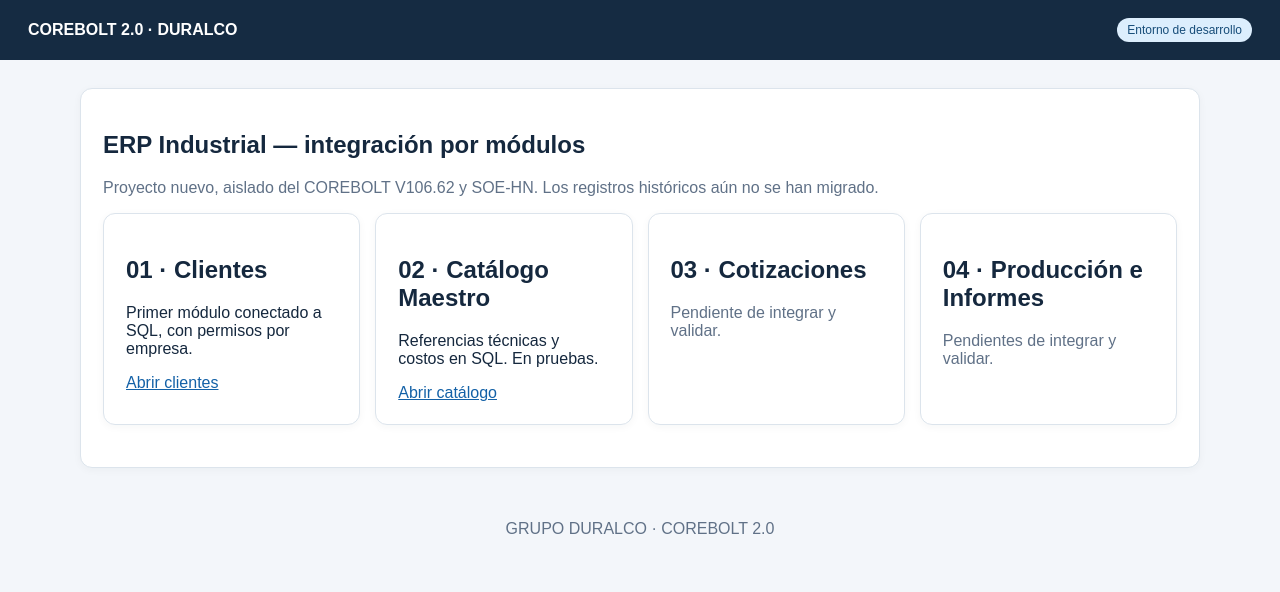
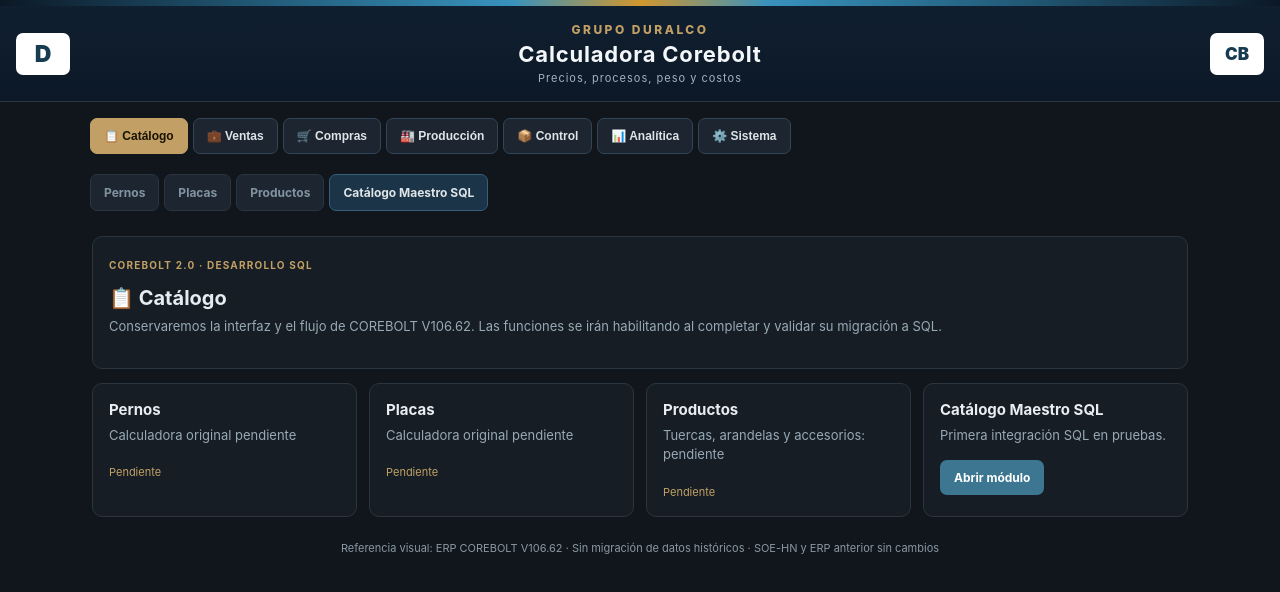
Before and after one commit to IsaacDuron14/erp-industrial-duralco, a Next.js app: page / in a window 1280 px wide. Shown: the top 592 px of the page. Built offline with nearby package versions, Linux system fonts and the light colour scheme.

Commit message:
feat(shell): replicate original COREBOLT category structure without fake modules

```diff
--- a/app/page.tsx
+++ b/app/page.tsx
@@ -1,2 +1,32 @@
+"use client";
 import Link from "next/link";
-export default function Home(){return <><header><strong>COREBOLT 2.0 · DURALCO</strong><span className="pill">Entorno de desarrollo</span></header><main><section className="card"><h1>ERP Industrial — integración por módulos</h1><p className="muted">Proyecto nuevo, aislado del COREBOLT V106.62 y SOE-HN. Los registros históricos aún no se han migrado.</p><div className="grid"><article className="card"><h2>01 · Clientes</h2><p>Primer módulo conectado a SQL, con permisos por empresa.</p><Link href="/clientes">Abrir clientes</Link></article><article className="card"><h2>02 · Catálogo Maestro</h2><p>Referencias técnicas y costos en SQL. En pruebas.</p><Link href="/catalogo">Abrir catálogo</Link></article><article className="card"><h2>03 · Cotizaciones</h2><p className="muted">Pendiente de integrar y validar.</p></article><article className="card"><h2>04 · Producción e Informes</h2><p className="muted">Pendientes de integrar y validar.</p></article></div></section></main><footer>GRUPO DURALCO · COREBOLT 2.0</footer></>}
+import {useState} from "react";
+
+type Entry={label:string;href?:string;note?:string};
+const sections:{name:string;icon:string;entries:Entry[]}[]=[
+{name:"Catálogo",icon:"📋",entries:[{label:"Pernos",note:"Calculadora original pendiente"},{label:"Placas",note:"Calculadora original pendiente"},{label:"Productos",note:"Tuercas, arandelas y accesorios: pendiente"},{label:"Catálogo Maestro SQL",href:"/catalogo"}]},
+{name:"Ventas",icon:"💼",entries:[{label:"Cotización",note:"Pendiente de integración"},{label:"Recibo",note:"Pendiente de integración"},{label:"Factura",note:"Pendiente de integración"},{label:"Entrega",note:"Pendiente de integración"},{label:"Cliente",href:"/clientes"}]},
+{name:"Compras",icon:"🛒",entries:[{label:"Orden Compra",note:"Pendiente de integración"}]},
+{name:"Producción",icon:"🏭",entries:[{label:"Orden Trabajo",note:"Pendiente de integración"},{label:"Presupuesto",note:"Pendiente de integración"},{label:"Cierre Real",note:"Pendiente de integración"},{label:"Personal",note:"Pendiente de integración"},{label:"Asistencia",note:"Pendiente de integración"},{label:"Producción",note:"Pendiente de integración"},{label:"Costos",note:"Pendiente de integración"}]},
+{name:"Control",icon:"📦",entries:[{label:"Inventario",note:"Pendiente de integración"},{label:"Bancos",note:"Pendiente de integración"},{label:"Cuentas",note:"Pendiente de integración"}]},
+{name:"Analítica",icon:"📊",entries:[{label:"Dashboard",note:"Pendiente de integración"},{label:"Informes",note:"Pendiente de integración"},{label:"Finanzas",note:"Pendiente de integración"}]},
+{name:"Sistema",icon:"⚙️",entries:[{label:"Aprende",note:"Capacitación pendiente"},{label:"Agente",note:"Pendiente de integración"},{label:"Auditoría",note:"Pendiente de integración"},{label:"Accesos",note:"Administración pendiente"},{label:"Mi cuenta",href:"/cuenta"}]}
+];
+export default function Home(){
+const [active,setActive]=useState("Catálogo");
+const section=sections.find(s=>s.name===active)||sections[0];
+return <div className="legacy-shell">
+<div className="legacy-stripe" />
+<header className="legacy-header">
+<div className="legacy-mark" aria-label="Grupo Duralco">D</div>
+<div className="legacy-brand"><div className="legacy-overline">GRUPO DURALCO</div><h1>Calculadora Corebolt</h1><div className="legacy-subtitle">Precios, procesos, peso y costos</div></div>
+<div className="legacy-mark legacy-mark-bolt">CB</div>
+</header>
+<nav className="legacy-catbar" aria-label="Áreas del ERP">{sections.map(s=><button type="button" key={s.name} className={"legacy-cat"+(active===s.name?" active":"")} onClick={()=>setActive(s.name)} aria-current={active===s.name?"page":undefined}>{s.icon} {s.name}</button>)}</nav>
+<nav className="legacy-tabs" aria-label={"Módulos de "+active}>{section.entries.map(e=>e.href?<Link key={e.label} href={e.href} className="legacy-tab">{e.label}</Link>:<span key={e.label} className="legacy-tab legacy-tab-disabled" title={e.note}>{e.label}</span>)}</nav>
+<main className="legacy-main">
+<div className="legacy-stage"><span className="legacy-status">COREBOLT 2.0 · DESARROLLO SQL</span><h2>{section.icon} {section.name}</h2><p>Conservaremos la interfaz y el flujo de COREBOLT V106.62. Las funciones se irán habilitando al completar y validar su migración a SQL.</p></div>
+<div className="legacy-module-grid">{section.entries.map(e=><div className="legacy-module" key={e.label}><h3>{e.label}</h3>{e.href?<><p>Primera integración SQL en pruebas.</p><Link className="legacy-action" href={e.href}>Abrir módulo</Link></>:<><p>{e.note}</p><span className="legacy-soon">Pendiente</span></>}</div>)}</div>
+<div className="legacy-footnote">Referencia visual: ERP COREBOLT V106.62 · Sin migración de datos históricos · SOE-HN y ERP anterior sin cambios</div>
+</main></div>;
+}
```
